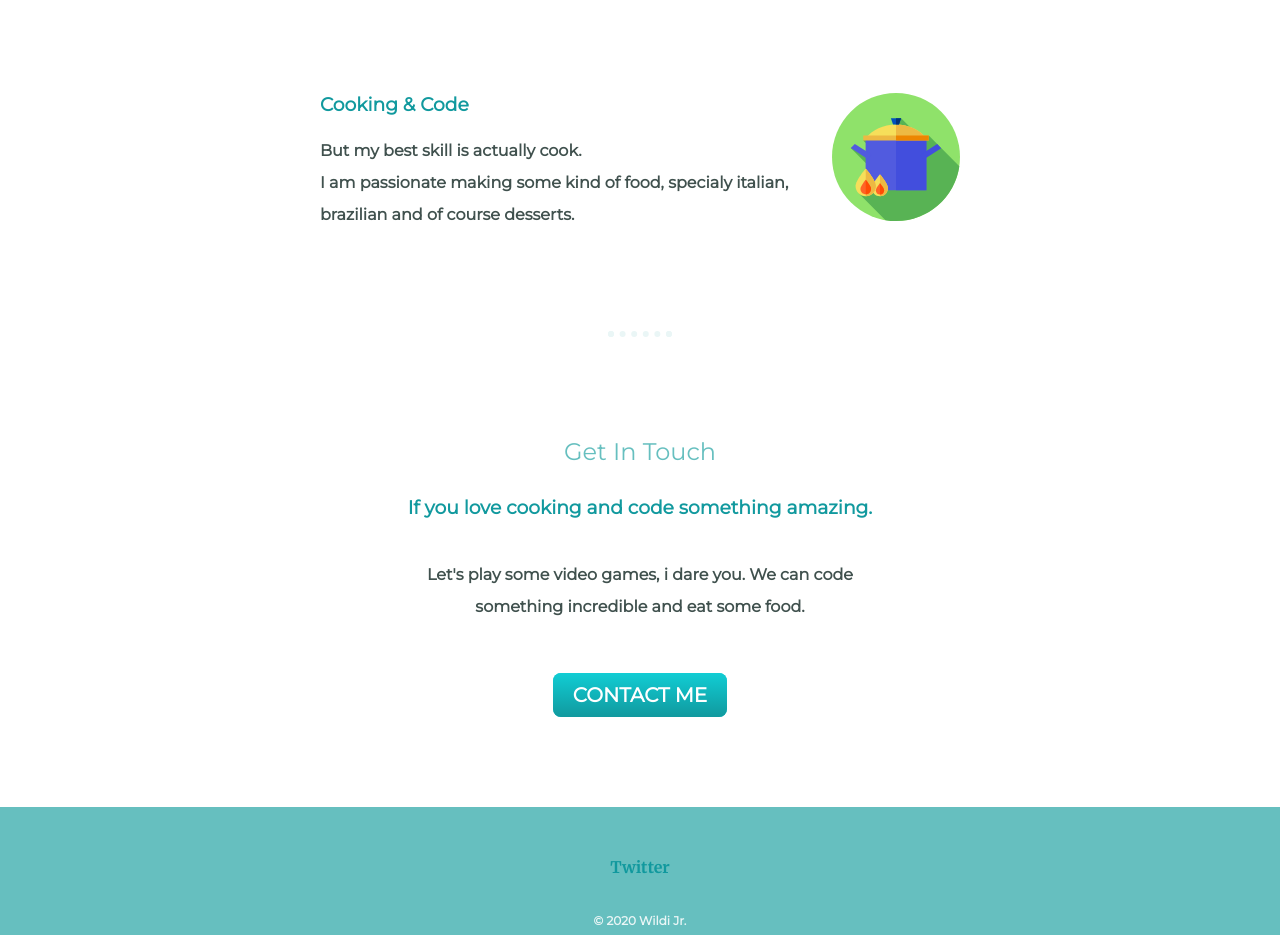
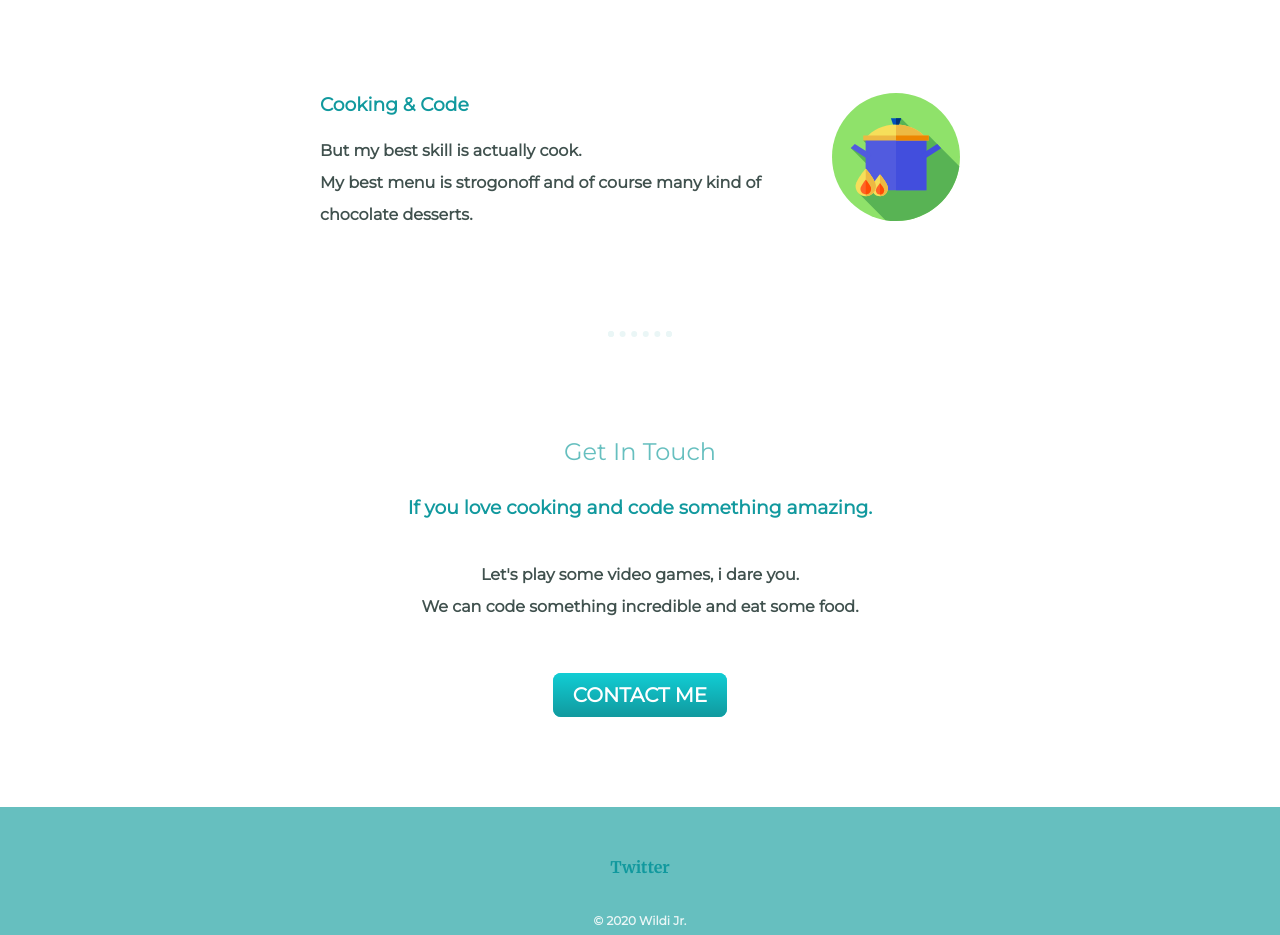
Before and after one commit to wildijunior/my-site, a plain HTML site: page index.html in a window 1280 px wide. Shown: the part 1740-2675 px from the top of the page. Drawn offline with Linux system fonts and the light colour scheme.

Commit message:
[FIX] some type errors

```diff
--- a/index.html
+++ b/index.html
@@ -66,8 +66,9 @@
           <img class="cook-img" src="images/pot.svg" alt="cook-pic" />
           <h3>Cooking & Code</h3>
           <p>
-            But my best skill is actually cook.<br />I am passionate making some
-            kind of food, specialy italian, brazilian and of course desserts.
+            But my best skill is actually cook.<br />
+            My best menu is strogonoff and of course many kind of chocolate desserts.
+
           </p>
         </div>
       </div>
@@ -78,7 +79,7 @@
           If you love cooking and code something amazing.
         </h3>
         <p class="contact-message">
-          Let's play some video games, i dare you. We can code something incredible and eat some food.
+          Let's play some video games, i dare you.<br />We can code something incredible and eat some food.
         </p>
         <a class="btn" href="mailto:wildi.oliveira.junior@gmail.com"
           >CONTACT ME</a
```
Also changed, not shown: images/chillies.png (deleted), images/computer.png (deleted), images/cook.png (deleted).
